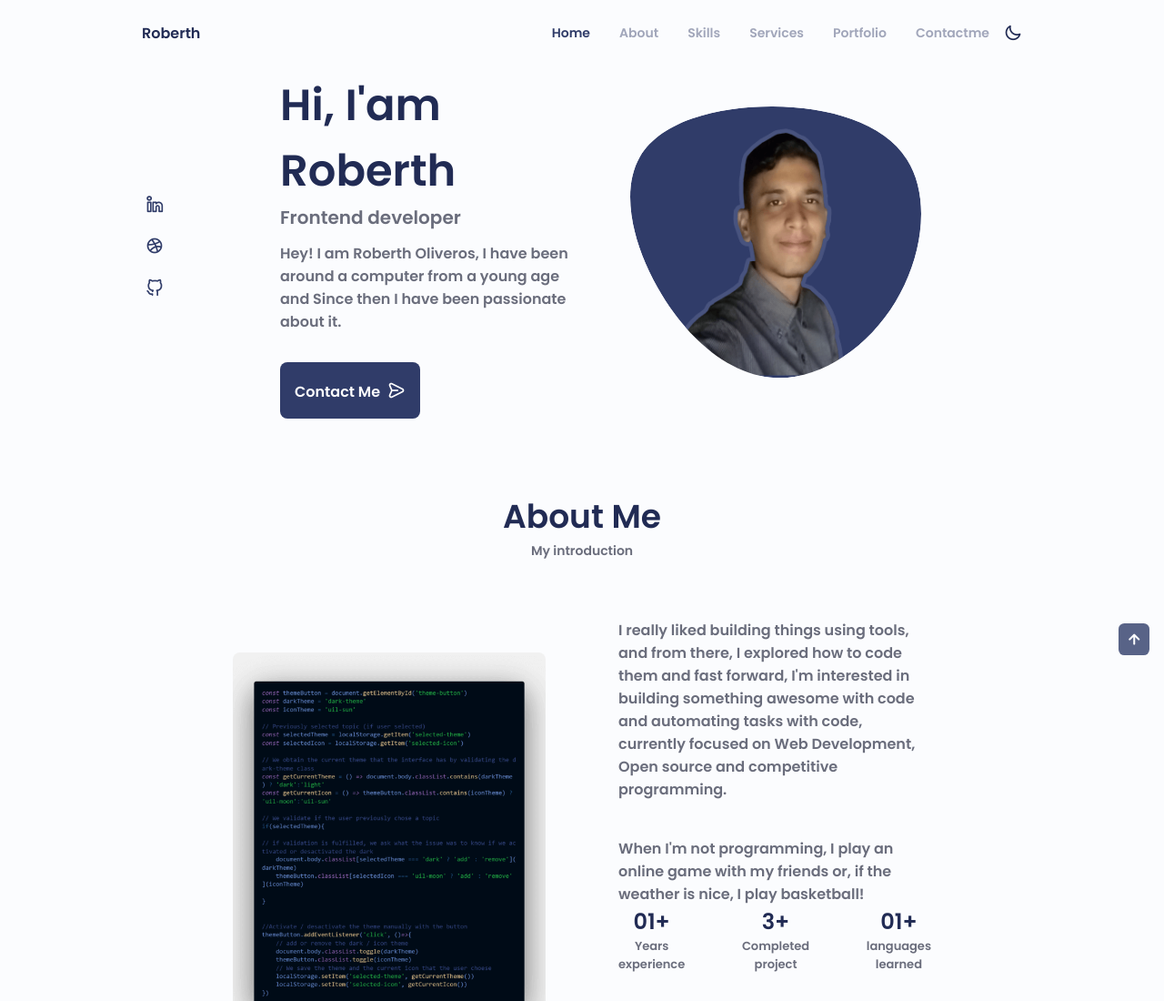
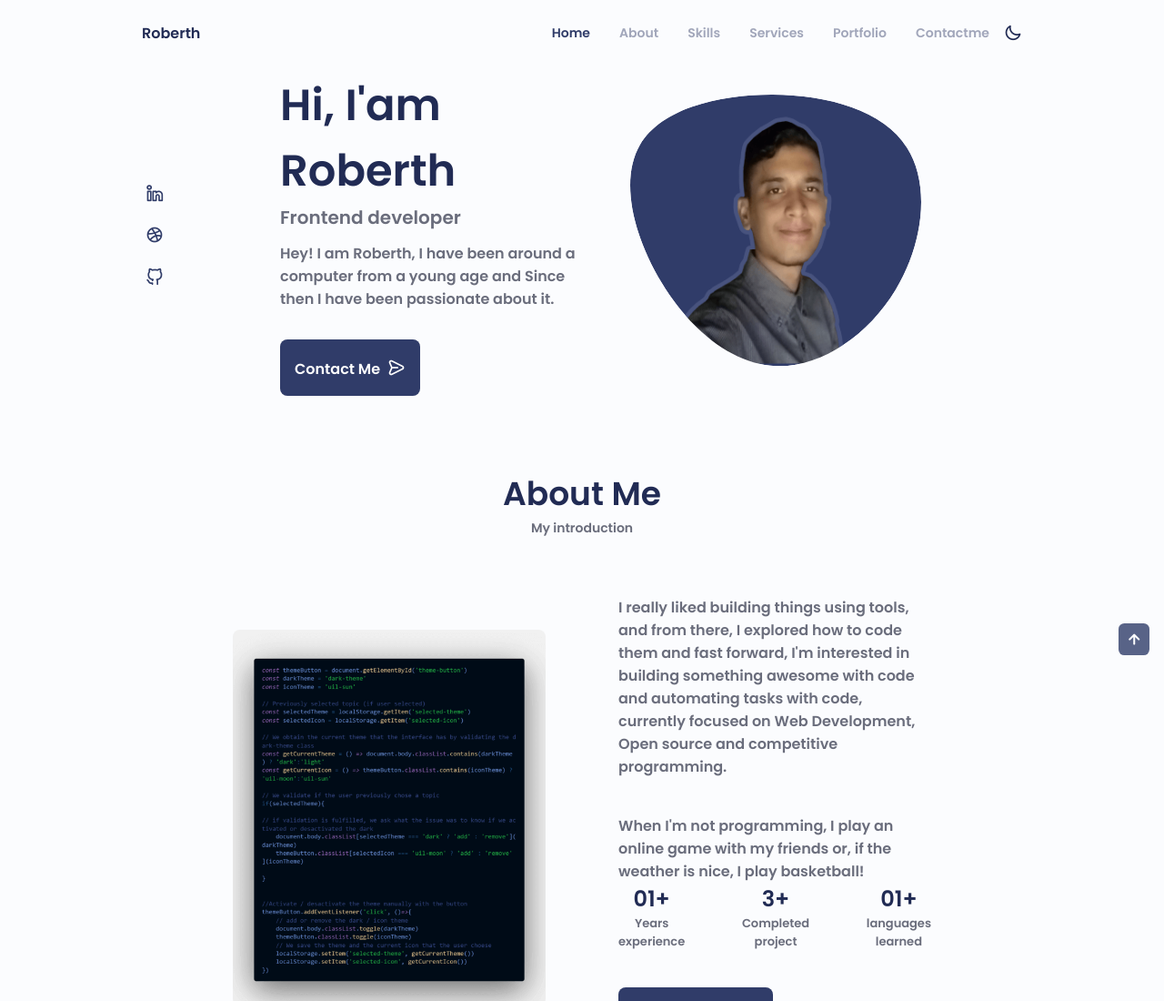
Before and after one commit to roberthjot/portfolio, a plain HTML site: page index.html in a window 1280 px wide. Shown: the top 1100 px of the page at 91% size. Drawn offline with nearby package versions, Linux system fonts and the light colour scheme.

Commit message:
Use first name only
Co-Authored-By: Claude Opus 5.5 <noreply@anthropic.com>

```diff
--- a/index.html
+++ b/index.html
@@ -111,7 +111,7 @@
                             <div class="home__data">
                                 <h1 class="home__title">Hi, I'am Roberth</h1>
                                 <h3 class="home__subtitle">Frontend developer</h3>
-                                <p class="home__description">Hey! I am Roberth Oliveros, I have been around a computer from a young age and
+                                <p class="home__description">Hey! I am Roberth, I have been around a computer from a young age and
                                     Since then I have been passionate about it.
                                 </p>
                                 <a href="#contact" class="button button--flex">
```
